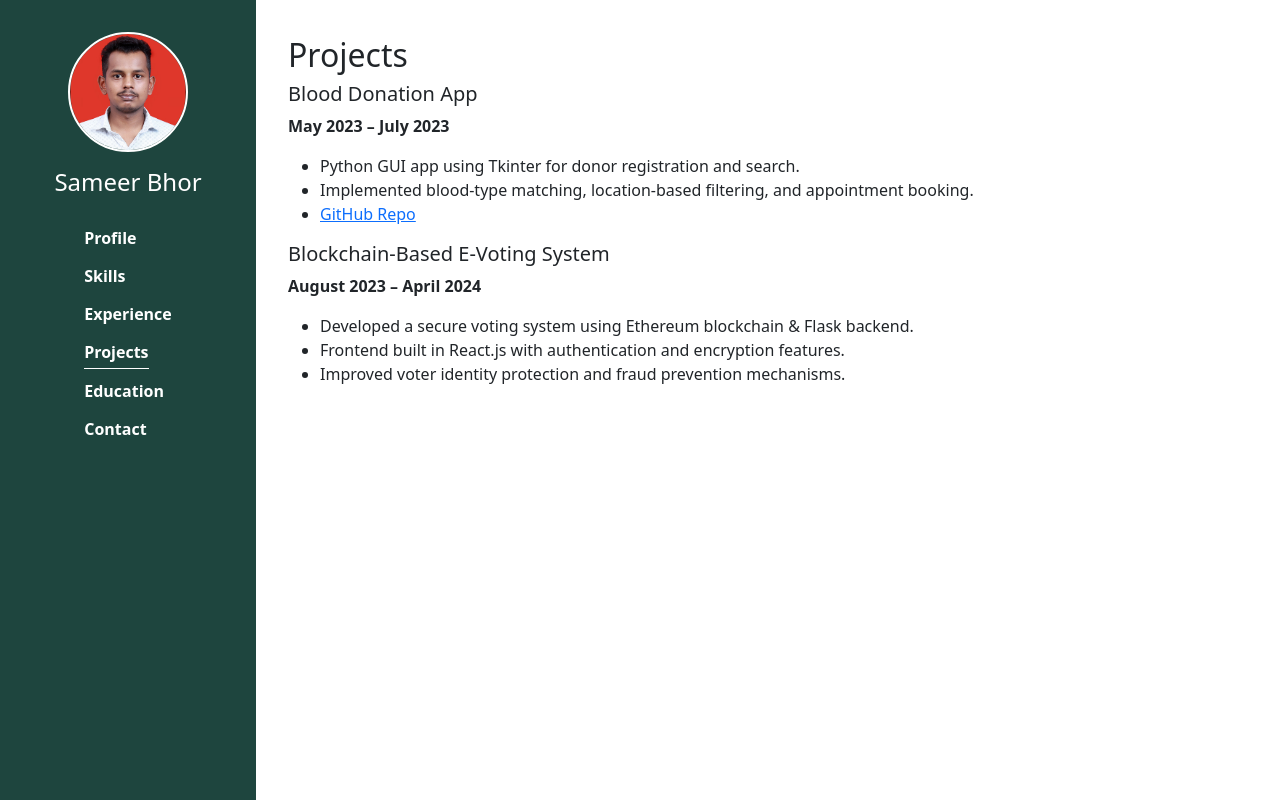
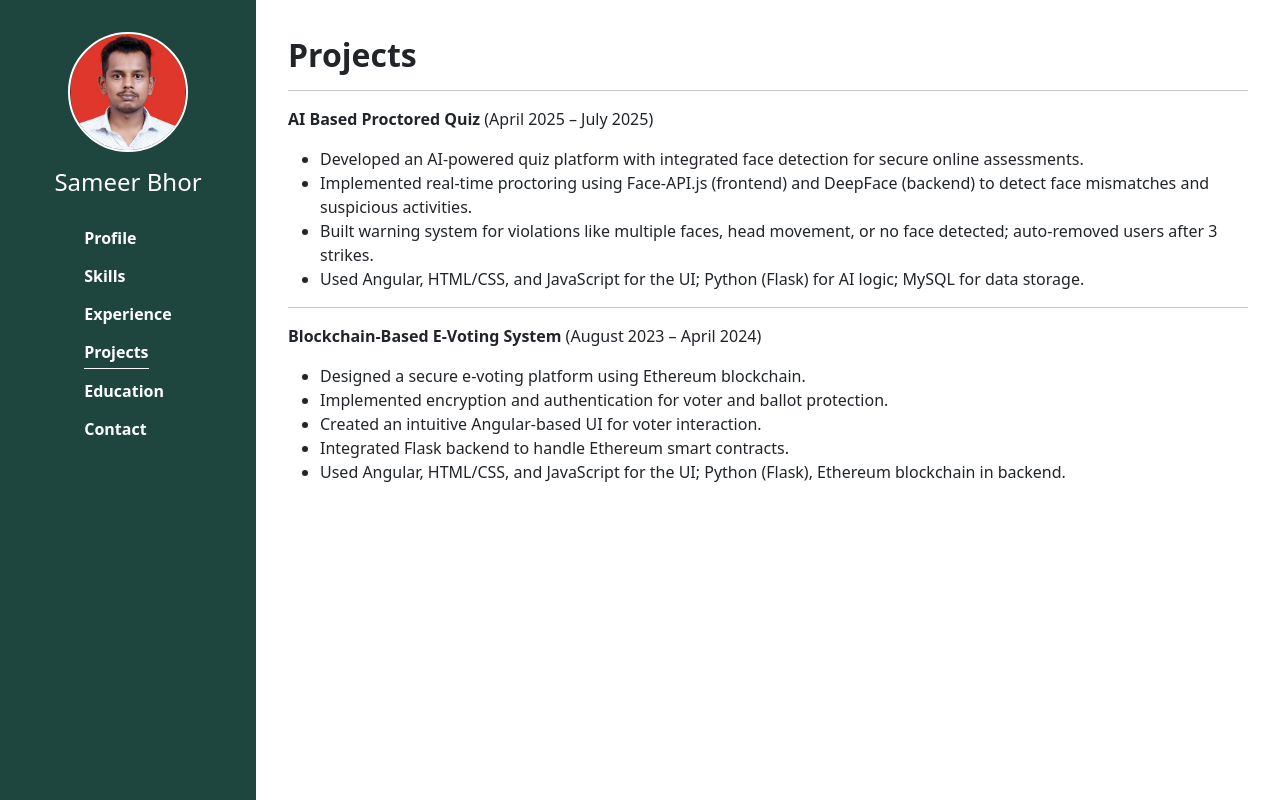
Before and after one commit to Sameerbhor17/portfolio, an Angular app: page /projects in a window 1280 px wide. Built offline with nearby package versions, Linux system fonts and the light colour scheme.

Commit message:
my-portfolio-app-projects-changes

```diff
--- a/src/app/components/projects/projects.html
+++ b/src/app/components/projects/projects.html
@@ -1,19 +1,21 @@
 <div class="container p-1r">
-  <h2>Projects</h2>
+  <h2><b>Projects</b></h2>
+  <hr>
 
-  <h5>Blood Donation App</h5>
-  <p><strong>May 2023 – July 2023</strong></p>
+  <p><b>AI Based Proctored Quiz</b> (April 2025 – July 2025)</p>
   <ul>
-    <li>Python GUI app using Tkinter for donor registration and search.</li>
-    <li>Implemented blood-type matching, location-based filtering, and appointment booking.</li>
-    <li><a href="https://github.com/Sameerbhor17/Blood_Donation_Application" target="_blank">GitHub Repo</a></li>
+    <li>Developed an AI-powered quiz platform with integrated face detection for secure online assessments.</li>
+    <li>Implemented real-time proctoring using Face-API.js (frontend) and DeepFace (backend) to detect face mismatches and suspicious activities.</li>
+    <li>Built warning system for violations like multiple faces, head movement, or no face detected; auto-removed users after 3 strikes.</li>
+    <li>Used Angular, HTML/CSS, and JavaScript for the UI; Python (Flask) for AI logic; MySQL for data storage.</li>
   </ul>
-
-  <h5>Blockchain-Based E-Voting System</h5>
-  <p><strong>August 2023 – April 2024</strong></p>
+  <hr>
+  <p><b>Blockchain-Based E-Voting System</b> (August 2023 – April 2024)</p>
   <ul>
-    <li>Developed a secure voting system using Ethereum blockchain & Flask backend.</li>
-    <li>Frontend built in React.js with authentication and encryption features.</li>
-    <li>Improved voter identity protection and fraud prevention mechanisms.</li>
+    <li>Designed a secure e-voting platform using Ethereum blockchain.</li>
+    <li>Implemented encryption and authentication for voter and ballot protection.</li>
+    <li>Created an intuitive Angular-based UI for voter interaction.</li>
+    <li>Integrated Flask backend to handle Ethereum smart contracts.</li>
+    <li>Used Angular, HTML/CSS, and JavaScript for the UI; Python (Flask), Ethereum blockchain in backend.</li>
   </ul>
 </div>
```
